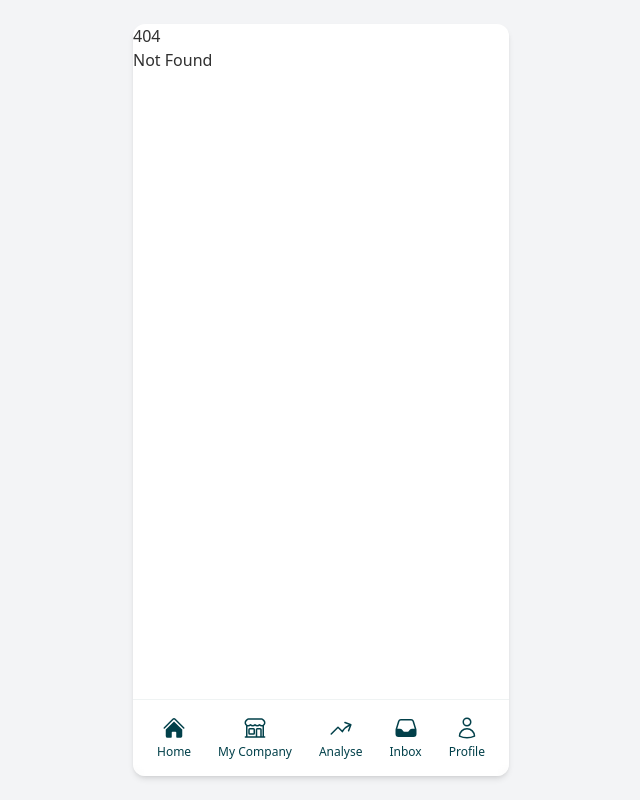
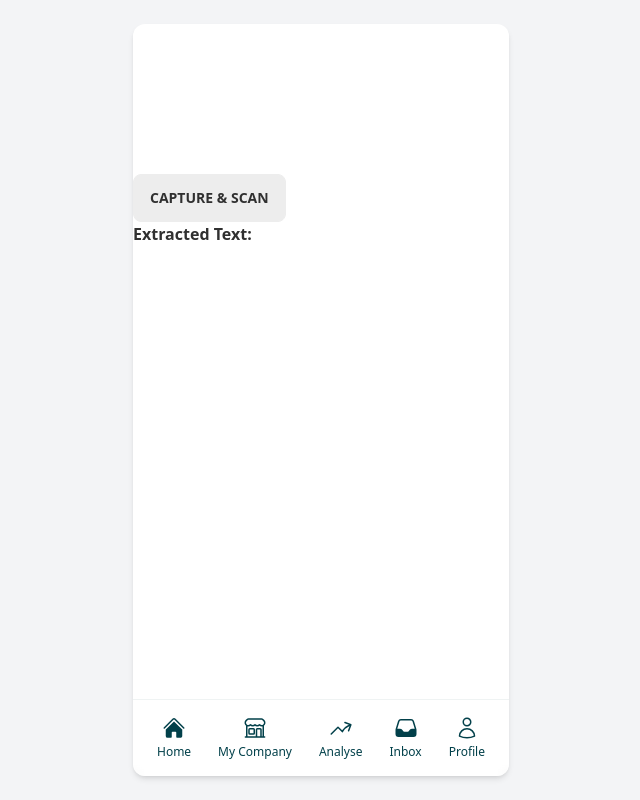
Before and after one commit to tomashobza/collabothon2023, a SvelteKit app: page /caputure in a window 1280 px wide. Before the commit this address had no page. Shown: the whole page, without its empty margins (319-959 px from the left). Built offline with nearby package versions, Linux system fonts and the light colour scheme; no server answers.

Commit message:
add: tessract

```diff
--- a/package.json
+++ b/package.json
@@ -30,6 +30,7 @@
 	"dependencies": {
 		"dayjs": "^1.11.10",
 		"firebase": "^10.5.0",
-		"openai": "^4.12.4"
+		"openai": "^4.12.4",
+		"tesseract.js": "^5.0.2"
 	}
 }
--- /dev/null
+++ b/src/routes/caputure/+page.svelte
@@ -0,0 +1,45 @@
+<script>
+	import { onMount } from 'svelte';
+	import Tesseract from 'tesseract.js';
+
+	let video;
+	let canvas;
+	let capturedImage;
+	let extractedText = '';
+
+	onMount(async () => {
+		try {
+			const stream = await navigator.mediaDevices.getUserMedia({ video: true });
+			video.srcObject = stream;
+			video.play();
+		} catch (err) {
+			console.error('Error accessing camera:', err);
+		}
+	});
+
+	async function captureImage() {
+		canvas.getContext('2d').drawImage(video, 0, 0, 300, 150);
+		capturedImage = canvas.toDataURL();
+		video.srcObject.getTracks().forEach((track) => track.stop()); // Stop the video stream
+
+		// Process the captured image with Tesseract
+		const {
+			data: { text }
+		} = await Tesseract.recognize(capturedImage, 'eng', {
+			logger: (progress) => console.log(progress)
+		});
+		extractedText = text;
+	}
+</script>
+
+<video bind:this={video} width="300" height="150" />
+<canvas bind:this={canvas} width="300" height="150" style="display: none;" />
+<button class="btn" on:click={captureImage}>Capture & Scan</button>
+<div>
+	<strong>Extracted Text:</strong>
+	<p>{extractedText}</p>
+</div>
+
+<style>
+	/* Add any required styling here */
+</style>
```
Also changed, not shown: 1 other file (tests, documents, lock files or other folders).
